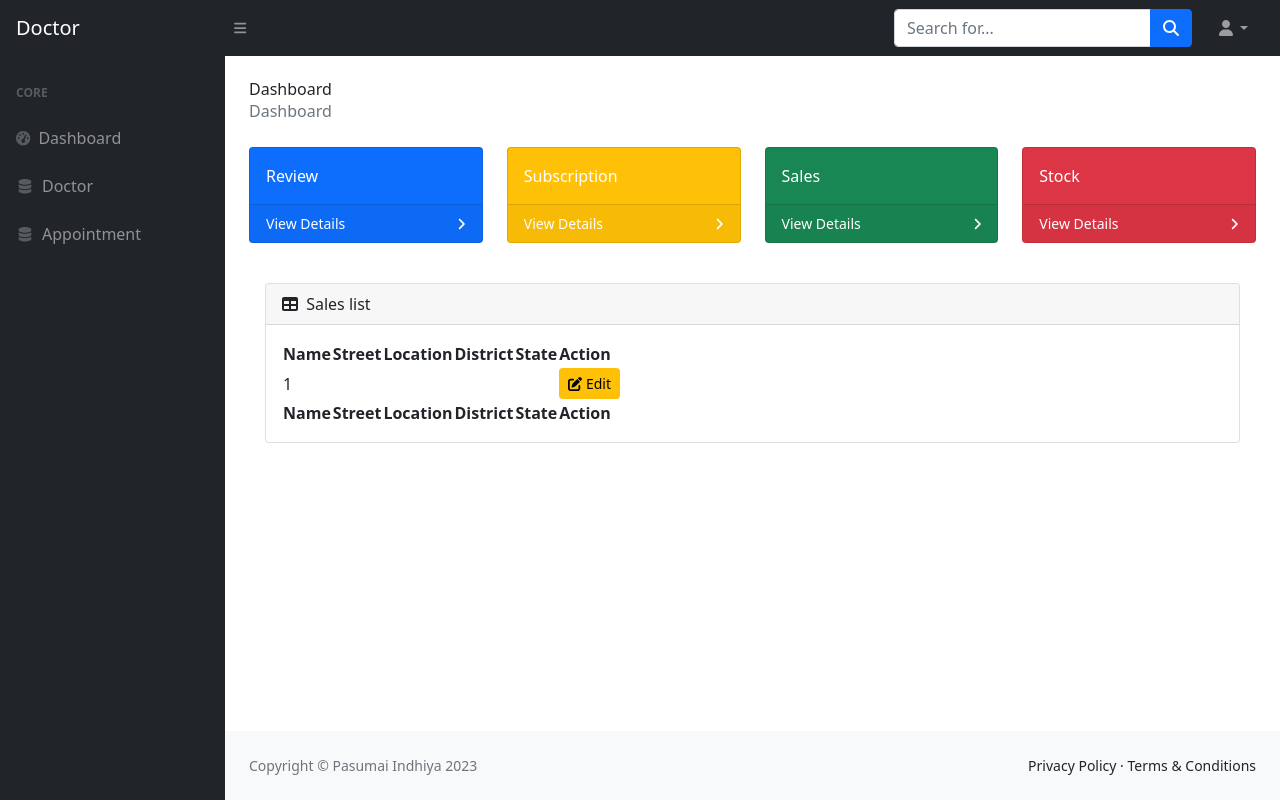
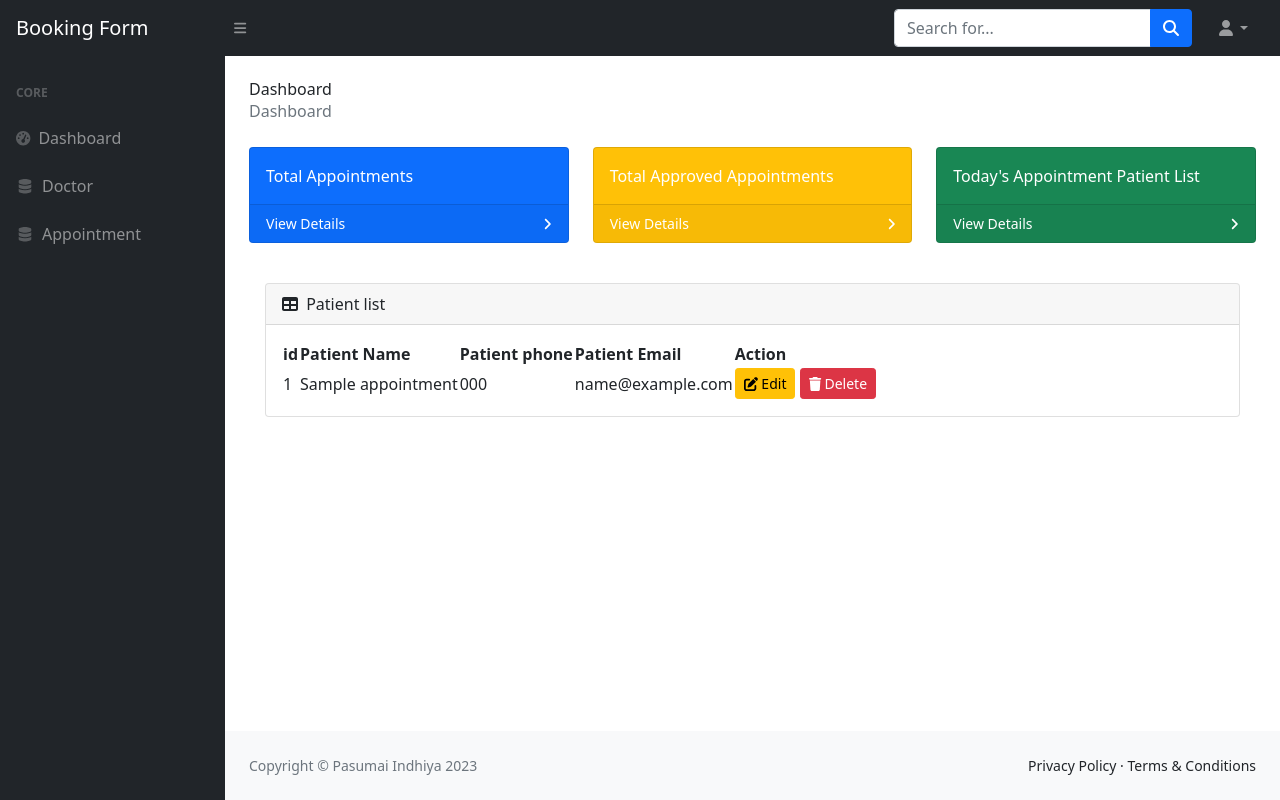
Before and after one commit to dhascruz/doctor, a Django app: page / in a window 1280 px wide. Run offline with Django 4.2, Linux system fonts and the light colour scheme; a user stored in the database is signed in; tables that the repository leaves empty hold one stand-in row (values such as "Sample post"); style sheets or scripts are compiled from the project's sources; some libraries are stand-ins or nearby versions.

Commit message:
corrections made

```diff
--- a/core/views.py
+++ b/core/views.py
@@ -46,21 +46,21 @@ from decimal import Decimal
 # Create your views here.
 @login_required
 def index(request):
-    app_list = Appointment.objects.all()
+    appoinments=Appointment.objects.all()
     # rev_cnt=Transactions.objects.filter(status=1).all().count()
     # sal_cnt=Transactions.objects.filter(status=2).all().count()
     # sub_cnt=Transactions.objects.filter(status=3).all().count()
     # sto_cnt=Transactions.objects.filter(status=4).all().count()
 
-    paginator = Paginator(app_list, 2000)
+    paginator = Paginator(appoinments, 2000)
     page = request.GET.get('page')
     try:
-        sales = paginator.page(page)
+        appoinments = paginator.page(page)
     except PageNotAnInteger:
-        sales = paginator.page(1)
+        appoinments = paginator.page(1)
     except EmptyPage:
-        sales = paginator.page(paginator.num_pages)
-    return render(request, 'index.html', {'sales': sales})
+        appoinments = paginator.page(paginator.num_pages)
+    return render(request, 'index.html', {'appointments': appoinments})
 
 
 #### assocaite view start
--- a/doctor/models.py
+++ b/doctor/models.py
@@ -15,16 +15,34 @@ class Doctor(models.Model):
     def __str__(self):
         return f"{self.first_name} {self.last_name}"
 
+# class Appointment(models.Model):
+#     doctor = models.ForeignKey(Doctor, on_delete=models.CASCADE)
+#     patient_name = models.CharField(max_length=100)
+#     patient_phone = models.CharField(max_length=20)
+#     patient_email = models.CharField(max_length=20)
+#     patient_address = models.CharField(max_length=200)
+#     patient_fees = models.DecimalField(max_digits=5, decimal_places=0)
+#     patient_fee_status = models.BooleanField(default=False)
+#     appointment_date = models.DateTimeField()
+
+
 class Appointment(models.Model):
-    doctor = models.ForeignKey(Doctor, on_delete=models.CASCADE)
-    patient_name = models.CharField(max_length=100)
-    patient_phone = models.CharField(max_length=20)
-    patient_email = models.CharField(max_length=20)
-    patient_address = models.CharField(max_length=200)
-    patient_fees = models.DecimalField(max_digits=5, decimal_places=0)
-    patient_fee_status = models.BooleanField(default=False)
-    appointment_date = models.DateTimeField()
+    MORNING = 'MORNING'
+    AFTERNOON = 'AFTERNOON'
+    SLOT_CHOICES = [
+        (MORNING, 'Morning (10:00 AM to 01:00 PM)'),
+        (AFTERNOON, 'Afternoon (02:00 PM to 06:00 PM)'),
+    ]
+
+    name = models.CharField(max_length=255)
+    mobile_number = models.CharField(max_length=15)
+    patient_id = models.CharField(max_length=50, blank=True, null=True)
+    appointment_date = models.DateField()
+    slot = models.CharField(max_length=10, choices=SLOT_CHOICES)
+    email = models.EmailField()
+    address = models.TextField()
+    appointment_fees = models.DecimalField(max_digits=6, decimal_places=2, default=150.00)
 
 
 def __str__(self):
-        return self.name
+        return f"{self.name} - {self.appointment_date} ({self.slot})"
--- a/mysite/settings.py
+++ b/mysite/settings.py
@@ -34,7 +34,7 @@ SECRET_KEY = 'django-insecure-_jp+i(q1%hu^84h%ft$(27t*2%m+)@w+b_q0wan69kb3m!=+y0
 DEBUG = True
 
 ALLOWED_HOSTS = ['*']
-CSRF_TRUSTED_ORIGINS = ['http://localhost:8080', 'https://doctor.cruzconsultancy.in','http://127.0.0.1']
+CSRF_TRUSTED_ORIGINS = ['http://localhost:8000', 'https://doctor.cruzconsultancy.in','http://127.0.0.1']
 
 
 # Application definition
--- a/templates/app_list.html
+++ b/templates/app_list.html
@@ -40,9 +40,9 @@
                     {% for appointment in appointments %}
                         <tr>
                             <td>{{ appointment.id }}</td>
-                            <td>{{ appointment.patient_name }}</td>
-                            <td>{{ appointment.patient_phone }}</td>
-                            <td>{{ appointment.patient_email }}</td>
+                            <td>{{ appointment.name }}</td>
+                            <td>{{ appointment.mobile_number }}</td>
+                            <td>{{ appointment.email }}</td>
 
 
 
--- a/templates/elements/header.html
+++ b/templates/elements/header.html
@@ -1,6 +1,6 @@
 <nav class="navbar navbar-expand navbar-dark bg-dark static-top">
 
-    <a class="navbar-brand mr-1" href="index.html">Doctor</a>
+    <a class="navbar-brand mr-1" href="index.html">Booking Form</a>
 
     <button class="btn btn-link btn-sm text-white order-1 order-sm-0" id="sidebarToggle" href="#">
         <i class="fas fa-bars"></i>
--- a/templates/index.html
+++ b/templates/index.html
@@ -8,9 +8,9 @@
             <li class="breadcrumb-item active">Dashboard</li>
         </ol>
         <div class="row">
-            <div class="col-xl-3 col-md-6">
+            <div class="col-sm-4">
                 <div class="card bg-primary text-white mb-4">
-                    <div class="card-body">Review </div>
+                    <div class="card-body">Total Appointments</div>
                     <div style="font-size: 70px;text-align: center;">{{ rev_cnt }}</div>
                     <div class="card-footer d-flex align-items-center justify-content-between">
 
@@ -19,9 +19,9 @@
                     </div>
                 </div>
             </div>
-            <div class="col-xl-3 col-md-6">
+            <div class="col-sm-4">
                 <div class="card bg-warning text-white mb-4">
-                    <div class="card-body">Subscription</div>
+                    <div class="card-body">Total Approved Appointments</div>
                     <div style="font-size: 70px;text-align: center;">{{ sub_cnt }}</div>
                     <div class="card-footer d-flex align-items-center justify-content-between">
                         <a class="small text-white stretched-link" href="trans_list_bystatus/3">View Details</a>
@@ -29,9 +29,9 @@
                     </div>
                 </div>
             </div>
-            <div class="col-xl-3 col-md-6">
+            <div class="col-sm-4">
                 <div class="card bg-success text-white mb-4">
-                    <div class="card-body">Sales</div>
+                    <div class="card-body">Today's Appointment Patient List</div>
                     <div style="font-size: 70px;text-align: center;">{{ sal_cnt }}</div>
                     <div class="card-footer d-flex align-items-center justify-content-between">
                         <a class="small text-white stretched-link" href="trans_list_bystatus/2">View Details</a>
@@ -39,7 +39,7 @@
                     </div>
                 </div>
             </div>
-            <div class="col-xl-3 col-md-6">
+            <!-- <div class="col-xl-3 col-md-6">
                 <div class="card bg-danger text-white mb-4">
                     <div class="card-body">Stock</div>
                     <div style="font-size: 70px;text-align: center;">{{ sto_cnt }}</div>
@@ -48,7 +48,7 @@
                         <div class="small text-white"><i class="fas fa-angle-right"></i></div>
                     </div>
                 </div>
-            </div>
+            </div> -->
         </div>
         <!-- <div class="row">
             <div class="col-xl-6">
@@ -86,45 +86,35 @@
             <div class="card mb-4">
                 <div class="card-header">
                     <i class="fas fa-table me-1"></i>
-                   Sales list
+                   Patient list
                 </div>
                 <div class="card-body">
                     <table id="datatablesSimple">
                         <thead>
                             <tr>
-                            <th>Name</th>
-                            <th>Street</th>
-                            <th>Location</th>
-                            <th>District</th>
-                            <th>State</th>
+                                <th>id</th>
+                                <th>Patient Name</th>
+                                <th>Patient phone</th>
+                                <th>Patient Email</th>
                                 <th>Action</th>
-
                             </tr>
                             </thead>
-                        <tfoot>
+                            <tbody>
+                            {% for appointment in appointments %}
                                 <tr>
-                            <th>Name</th>
-                            <th>Street</th>
-                            <th>Location</th>
-                            <th>District</th>
-                            <th>State</th>
-                            <th>Action</th>
-                        </tfoot>
-                        <tbody>
-                            {% for sales in sales %}
-                    <tr>
-                        <td>{{ sales.id }}</td>
-                        <td><a class="btn btn-sm " href="trans_list_byid/{{ sales.id }}"> {{ sales.name }}</a></td>
-                        <td>{{ sales.add_street }}</td>
-                        <td>{{ sales.add_district }}</td>
-                        <td>{{ sales.add_state }}</td>
+                                    <td>{{ appointment.id }}</td>
+                                    <td>{{ appointment.name }}</td>
+                                    <td>{{ appointment.mobile_number }}</td>
+                                    <td>{{ appointment.email }}</td>
+
 
 
                                     <td>
-                            <a class="btn btn-sm btn-warning" href="sales_edit/{{ sales.id }}"> <span class="fa fa-edit"></span> Edit</a>
-                            <!-- <a class="btn btn-sm btn-danger" href="sales_delete/{{ sales.id }}"><span class="fa fa-trash"></span> Delete</a> -->
+                                        <a class="btn btn-sm btn-warning" href="app_edit/{{ appointment.id }}/edit"> <span class="fa fa-edit"></span> Edit</a>
+                                        <a class="btn btn-sm btn-danger" href="app_delete/{{ appointment.id }}"><span class="fa fa-trash"></span> Delete</a>
                                     </td>
                                 </tr>
+
                 {% endfor %}
 
                         </tbody>
--- a/templates/layout/app.html
+++ b/templates/layout/app.html
@@ -6,7 +6,7 @@
         <meta name="viewport" content="width=device-width, initial-scale=1, shrink-to-fit=no" />
         <meta name="description" content="" />
         <meta name="author" content="" />
-        <title>Doctor</title>
+        <title>Booking Form</title>
         {% load static %}
         <link href="https://cdn.jsdelivr.net/npm/simple-datatables@latest/dist/style.css" rel="stylesheet" />
         <link href="{% static 'css/styles.css' %}" rel="stylesheet"/>
@@ -17,7 +17,7 @@
     <body class="sb-nav-fixed">
         <nav class="sb-topnav navbar navbar-expand navbar-dark bg-dark">
             <!-- Navbar Brand-->
-            <a class="navbar-brand ps-3" href="index.html">Doctor</a>
+            <a class="navbar-brand ps-3" href="index.html">Booking Form</a>
             <!-- Sidebar Toggle-->
             <button class="btn btn-link btn-sm order-1 order-lg-0 me-4 me-lg-0" id="sidebarToggle" href="#!"><i class="fas fa-bars"></i></button>
             <!-- Navbar Search-->
```
Also changed, not shown: core/forms.py (+34 -13 lines), templates/appointment.html (+8 -0 lines), doctor/migrations/0001_initial.py, doctor/migrations/0002_alter_appointment_patient_fees.py (deleted). Lines whose indentation alone changed are shown as unchanged.
